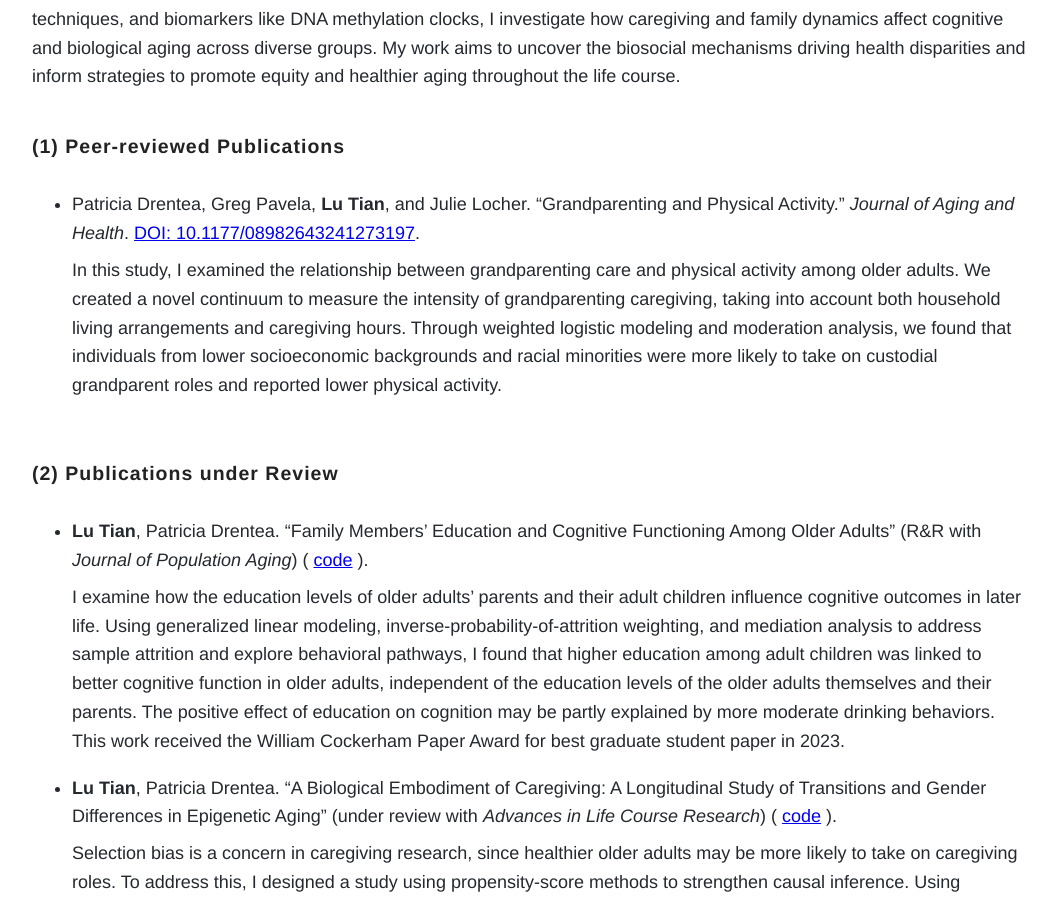
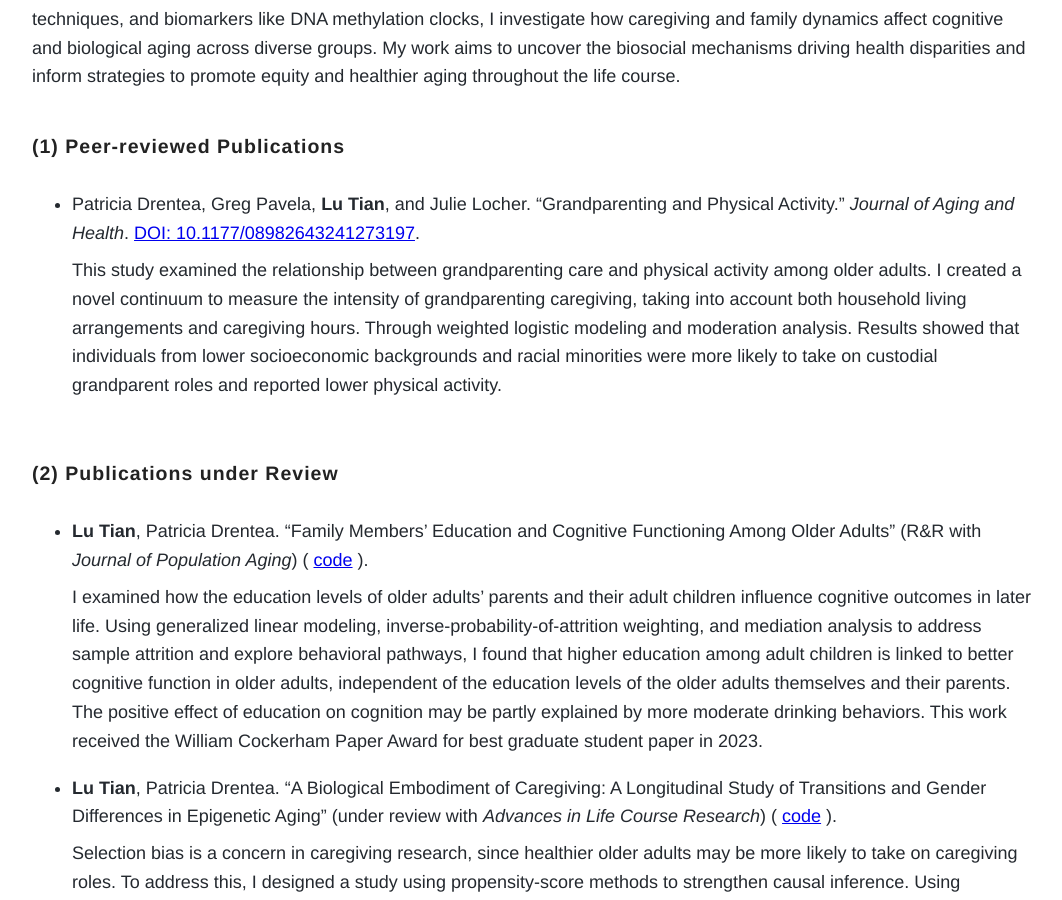
Before and after one commit to lu-tian-29840/lu-tian-29840.github.io, a Jekyll site: the page research/index.html, which Jekyll copies as it is, in a window 1280 px wide and 900 px high, scrolled down 419 px. Shown: the whole window, without its empty margins (108-1170 px from the left). Built offline with Jekyll 4.4.1, drawn with Linux system fonts in a browser that asks for light colours.

Commit message:
Add files via upload

```diff
--- a/research/index.html
+++ b/research/index.html
@@ -40,9 +40,9 @@
         “Grandparenting and Physical Activity.” <em>Journal of Aging and Health</em>.
         <a href="https://doi.org/10.1177/08982643241273197" target="_blank" rel="noopener">DOI: 10.1177/08982643241273197</a>.
         <p style="margin-top:8px;">
-          In this study, I examined the relationship between grandparenting care and physical activity among older adults.
-          We created a novel continuum to measure the intensity of grandparenting caregiving, taking into account both household
-          living arrangements and caregiving hours. Through weighted logistic modeling and moderation analysis, we found that
+          This study examined the relationship between grandparenting care and physical activity among older adults.
+          I created a novel continuum to measure the intensity of grandparenting caregiving, taking into account both household
+          living arrangements and caregiving hours. Through weighted logistic modeling and moderation analysis. Results showed that
           individuals from lower socioeconomic backgrounds and racial minorities were more likely to take on custodial
           grandparent roles and reported lower physical activity.
         </p>
@@ -59,9 +59,9 @@
           <a href="https://github.com/lu-tian-29840/Family-Members-Education-and-Cognitive-Function-of-Older-Adults" target="_blank" rel="noopener">code</a>
         )</span>.
         <p style="margin-top:8px;">
-          I examine how the education levels of older adults’ parents and their adult children influence cognitive outcomes
+          I examined how the education levels of older adults’ parents and their adult children influence cognitive outcomes
           in later life. Using generalized linear modeling, inverse-probability-of-attrition weighting, and mediation analysis
-          to address sample attrition and explore behavioral pathways, I found that higher education among adult children was
+          to address sample attrition and explore behavioral pathways, I found that higher education among adult children is
           linked to better cognitive function in older adults, independent of the education levels of the older adults
           themselves and their parents. The positive effect of education on cognition may be partly explained by more moderate
           drinking behaviors. This work received the William Cockerham Paper Award for best graduate student paper in 2023.
```
